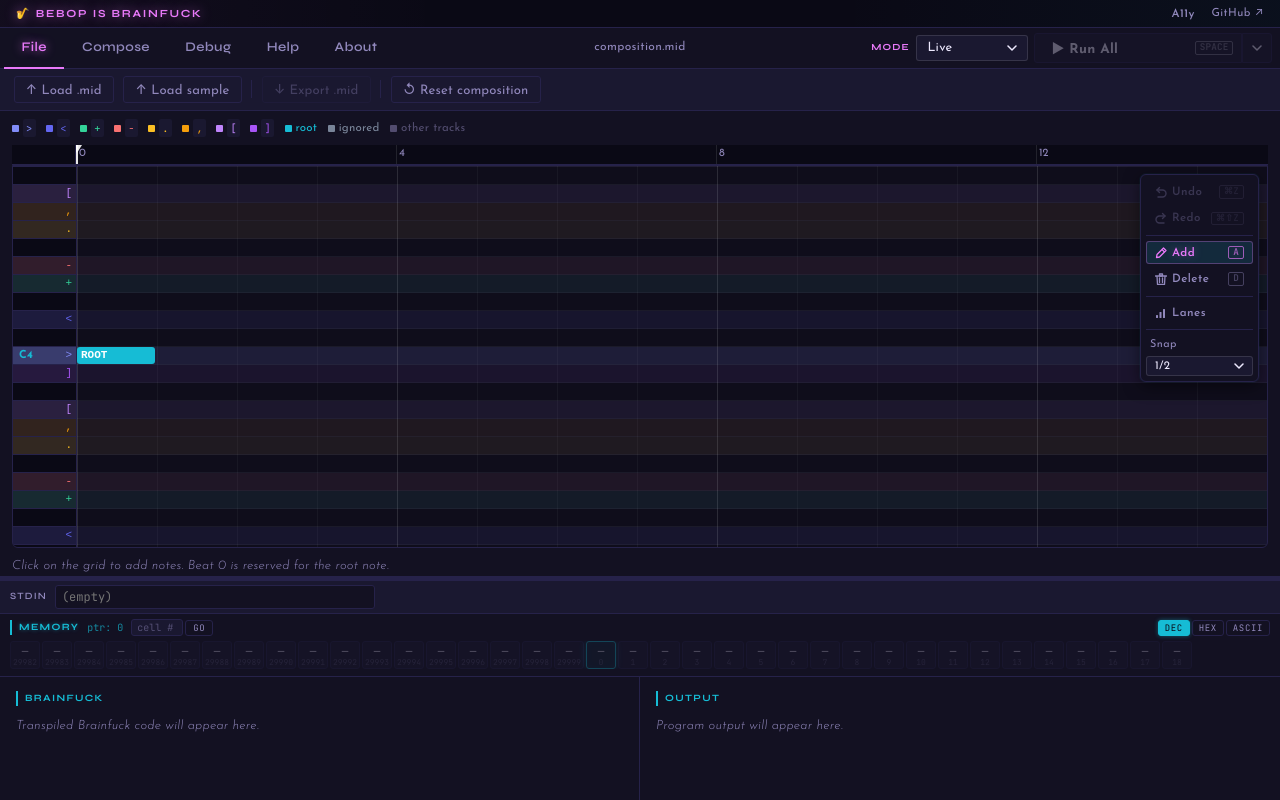
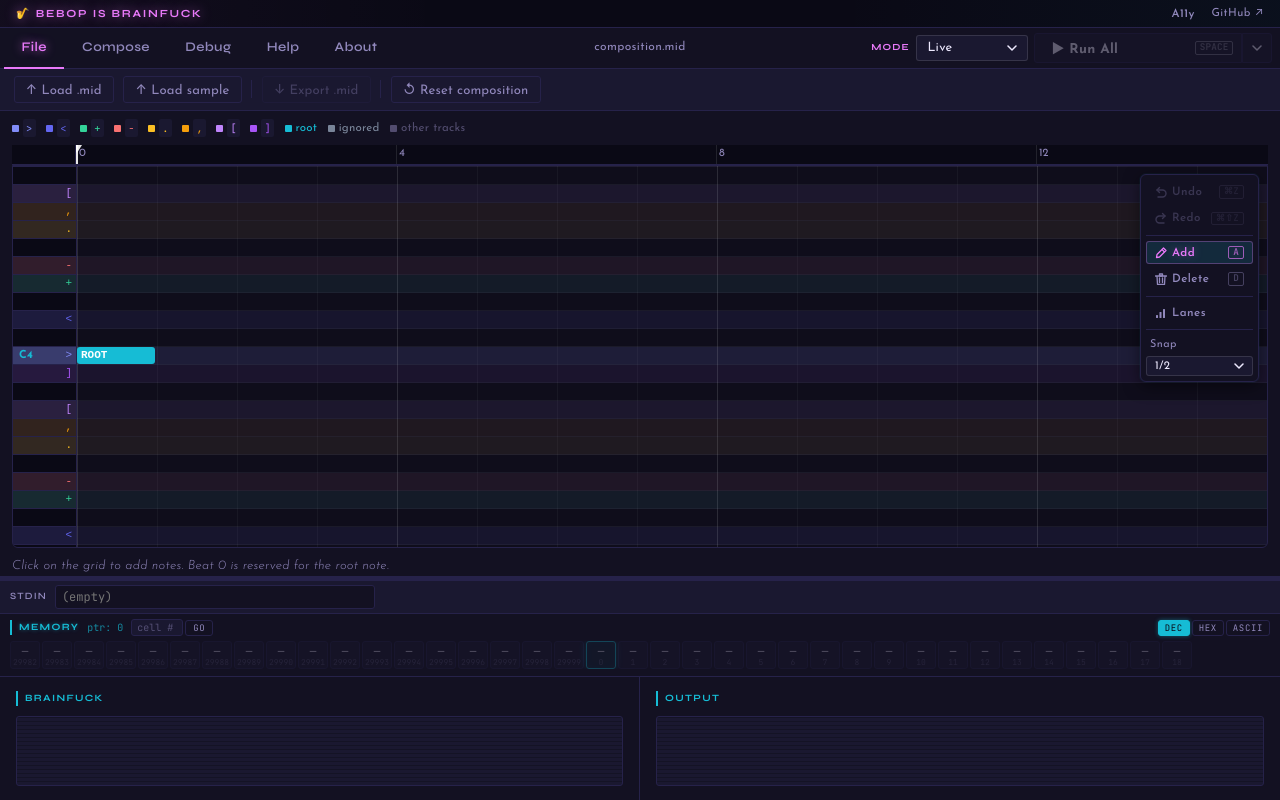
Before and after one commit to faishasj/bebop-is-brainfuck, a React (Vite) app in the folder web/: page / in a window 1280 px wide. Built offline with nearby package versions, Linux system fonts and the light colour scheme.

Commit message:
Remove placeholder text

```diff
--- a/web/src/features/App.tsx
+++ b/web/src/features/App.tsx
@@ -25,7 +25,6 @@ function AppLayout() {
     activeBfCharIndex,
     output,
     error,
-    hasRun,
     liveDisplayedOutput,
     liveTapeState,
     runMode,
@@ -112,7 +111,6 @@ function AppLayout() {
           <OutputDisplay
             output={output}
             error={error}
-            hasRun={hasRun}
             liveMode={runMode === "live"}
             liveDisplayedOutput={liveDisplayedOutput}
           />
--- a/web/src/features/BrainfuckDisplay.tsx
+++ b/web/src/features/BrainfuckDisplay.tsx
@@ -37,7 +37,6 @@ export function BrainfuckDisplay({
           </div>
         )}
       </div>
-      {code ? (
       <pre className="code-block">
         {code.split("").map((ch, i) => {
           const isActive = i === activeCharIndex;
@@ -69,11 +68,6 @@ export function BrainfuckDisplay({
           );
         })}
       </pre>
-      ) : (
-        <p className="placeholder">
-          Transpiled Brainfuck code will appear here.
-        </p>
-      )}
     </section>
   );
 }
--- a/web/src/features/OutputDisplay.tsx
+++ b/web/src/features/OutputDisplay.tsx
@@ -1,7 +1,6 @@
 interface OutputDisplayProps {
   output: string;
   error: string | null;
-  hasRun: boolean;
   liveMode?: boolean;
   liveDisplayedOutput?: string;
 }
@@ -9,7 +8,6 @@ interface OutputDisplayProps {
 export function OutputDisplay({
   output,
   error,
-  hasRun,
   liveMode,
   liveDisplayedOutput,
 }: OutputDisplayProps) {
@@ -17,15 +15,16 @@ export function OutputDisplay({
     return (
       <section className="panel output-panel">
         <h2>Output</h2>
-        {error && <div className="error-box" role="alert">{error}</div>}
-        {!error && hasRun && !liveDisplayedOutput && (
-          <p className="placeholder">Waiting for playback...</p>
-        )}
-        {!hasRun && !error && (
-          <p className="placeholder">Program output will appear here.</p>
-        )}
-        {liveDisplayedOutput && (
-          <pre className="code-block output-block" aria-live="polite" aria-atomic="false">
+        {error ? (
+          <div className="error-box" role="alert">
+            {error}
+          </div>
+        ) : (
+          <pre
+            className="code-block output-block"
+            aria-live="polite"
+            aria-atomic="false"
+          >
             {liveDisplayedOutput}
           </pre>
         )}
@@ -36,15 +35,16 @@ export function OutputDisplay({
   return (
     <section className="panel output-panel">
       <h2>Output</h2>
-      {error && <div className="error-box" role="alert">{error}</div>}
-      {!error && hasRun && output === "" && (
-        <p className="placeholder">Program produced no output.</p>
-      )}
-      {!error && !hasRun && (
-        <p className="placeholder">Program output will appear here.</p>
-      )}
-      {output && (
-        <pre className="code-block output-block" aria-live="polite" aria-atomic="false">
+      {error ? (
+        <div className="error-box" role="alert">
+          {error}
+        </div>
+      ) : (
+        <pre
+          className="code-block output-block"
+          aria-live="polite"
+          aria-atomic="false"
+        >
           {output}
         </pre>
       )}
```
Lines whose indentation alone changed are shown as unchanged.
